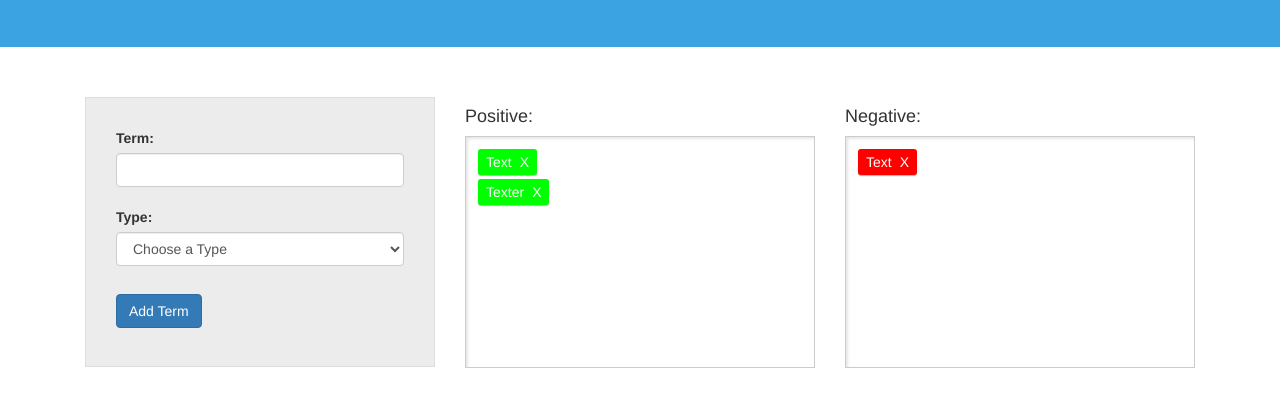
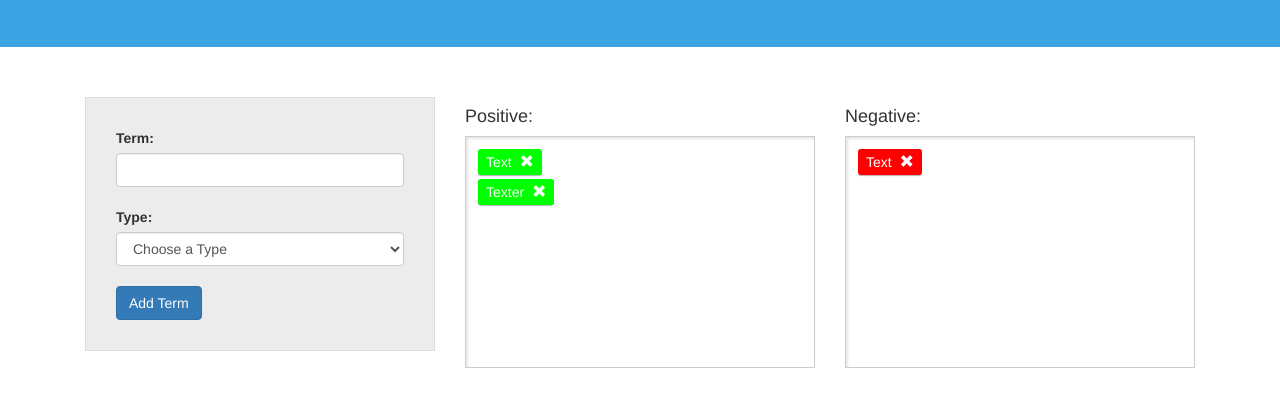
Before and after one commit to jose8055/Excercise, a plain HTML site: page index.html in a window 1280 px wide. Shown: the part 93-500 px from the top of the page. Drawn offline with Linux system fonts and the light colour scheme.

Commit message:
Update index.html

```diff
--- a/index.html
+++ b/index.html
@@ -32,7 +32,7 @@
     <div class="container">
 
 <div class="col-md-4 col-sm-12">
-  <form action="" class="entry-form">
+  <form action="" class="entry-form" id="entry-form">
 <div class="input-cover">
 <label>Term:</label>
   <input type="text" class="form-control term-input" name="term" />
@@ -45,7 +45,7 @@
    <option value="negative">Negative</option>
  </select>
 </div>
-<button type="button" class="btn btn-primary navbar-btn">Add Term</button>
+<button type="submit" form="entry-form" class="btn btn-primary">Add Term</button>
 
   </form>
 </div>
@@ -56,12 +56,12 @@
   <div class="output-box box-positive">
     <div class="tag-item">
 
-      <span>Text</span><a href="#">X</a>
+      <span>Text</span><a href="#" class="glyphicon glyphicon-remove"></a>
     </div>
 
   <div class="tag-item">
 
-      <span>Texter</span><a href="#">X</a>
+      <span>Texter</span><a href="#" class="glyphicon glyphicon-remove"></a>
     </div>
 
 
@@ -78,7 +78,7 @@
 
 <div class="tag-item">
 
-      <span>Text</span><a href="#">X</a>
+      <span>Text</span><a href="#" class="glyphicon glyphicon-remove"></a>
     </div>
 
 
```
